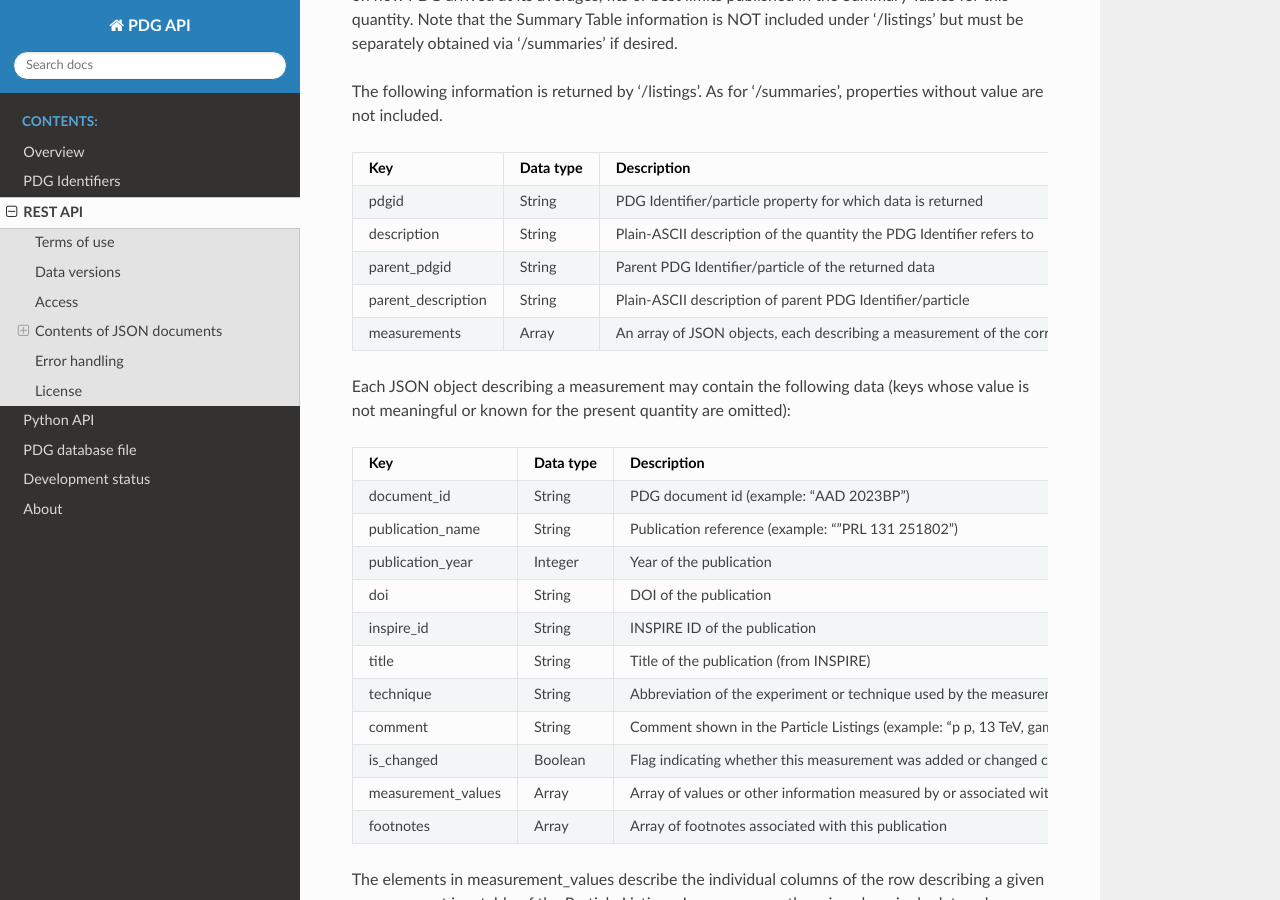
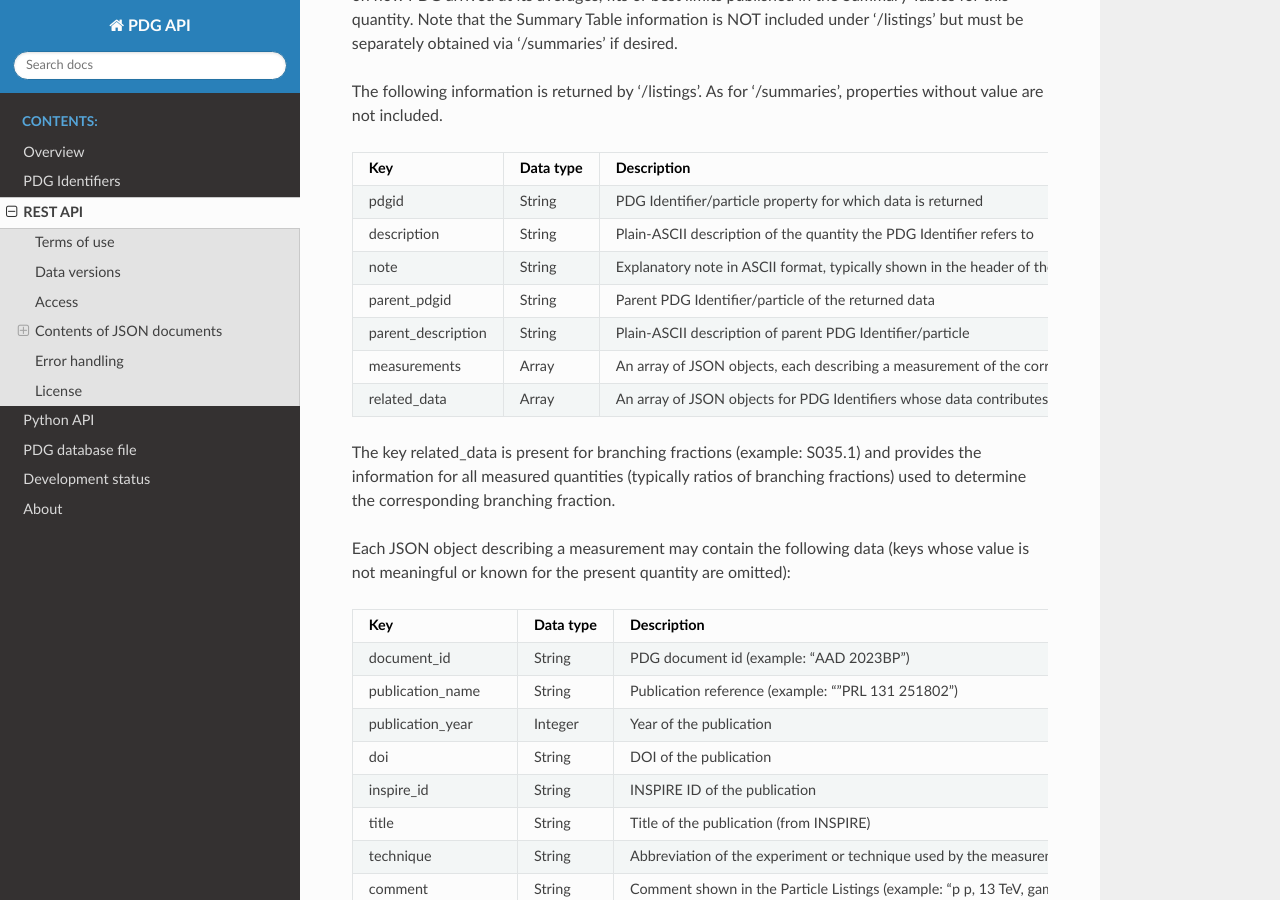
Before and after one commit to particledatagroup/api, a Sphinx documentation site: the page built from docs/source/restapi.md, in a window 1280 px wide and 900 px high, scrolled down 3263 px. Built offline with Sphinx 7.4.7 and the Read the Docs theme 3.1.0, drawn with Linux system fonts in a browser that asks for light colours; comment, search, counter and statistics services are not loaded.

Commit message:
Add description of related_data and note

```diff
--- a/docs/source/restapi.md
+++ b/docs/source/restapi.md
@@ -126,13 +126,17 @@ must be separately obtained via '/summaries' if desired.
 
 The following information is returned by '/listings'. As for '/summaries', properties without value are not included.
 
-| Key                | Data type | Description                                                                                                                       |
-|--------------------|-----------|-----------------------------------------------------------------------------------------------------------------------------------|
-| pdgid              | String    | PDG Identifier/particle property for which data is returned                                                                       |
-| description        | String    | Plain-ASCII description of the quantity the PDG Identifier refers to                                                              |
-| parent_pdgid       | String    | Parent PDG Identifier/particle of the returned data                                                                               |
-| parent_description | String    | Plain-ASCII description of parent PDG Identifier/particle                                                                         |
-| measurements       | Array     | An array of JSON objects, each describing a measurement of the corresponding quantities (see below) |
+| Key                | Data type | Description                                                                                                                                                                          |
+|--------------------|-----------|--------------------------------------------------------------------------------------------------------------------------------------------------------------------------------------|
+| pdgid              | String    | PDG Identifier/particle property for which data is returned                                                                                                                          |
+| description        | String    | Plain-ASCII description of the quantity the PDG Identifier refers to                                                                                                                 |
+| note               | String    | Explanatory note in ASCII format, typically shown in the header of the data table                                                                                                    |
+| parent_pdgid       | String    | Parent PDG Identifier/particle of the returned data                                                                                                                                  |
+| parent_description | String    | Plain-ASCII description of parent PDG Identifier/particle                                                                                                                            |
+| measurements       | Array     | An array of JSON objects, each describing a measurement of the corresponding quantities (see below)                                                                                  |
+| related_data       | Array     | An array of JSON objects for PDG Identifiers whose data contributes to the corresponding quantity. Each entry contains the JSON that /listings would return for that PDG Identifier. |
+
+The key related_data is present for branching fractions (example: S035.1) and provides the information for all measured quantities (typically ratios of branching fractions) used to determine the corresponding branching fraction.
 
 Each JSON object describing a measurement may contain the following data
 (keys whose value is not meaningful or known for the present quantity are omitted):
```
